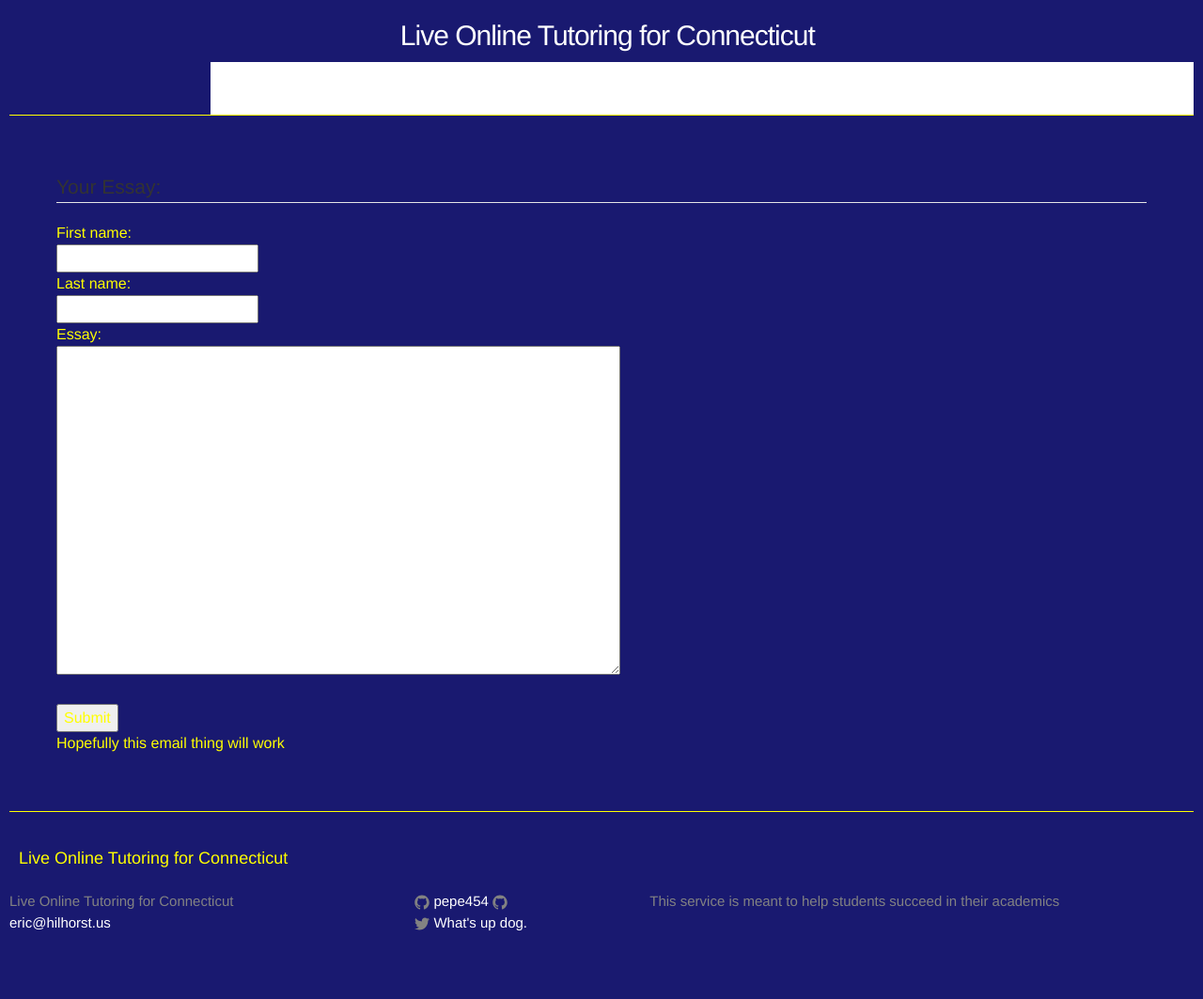
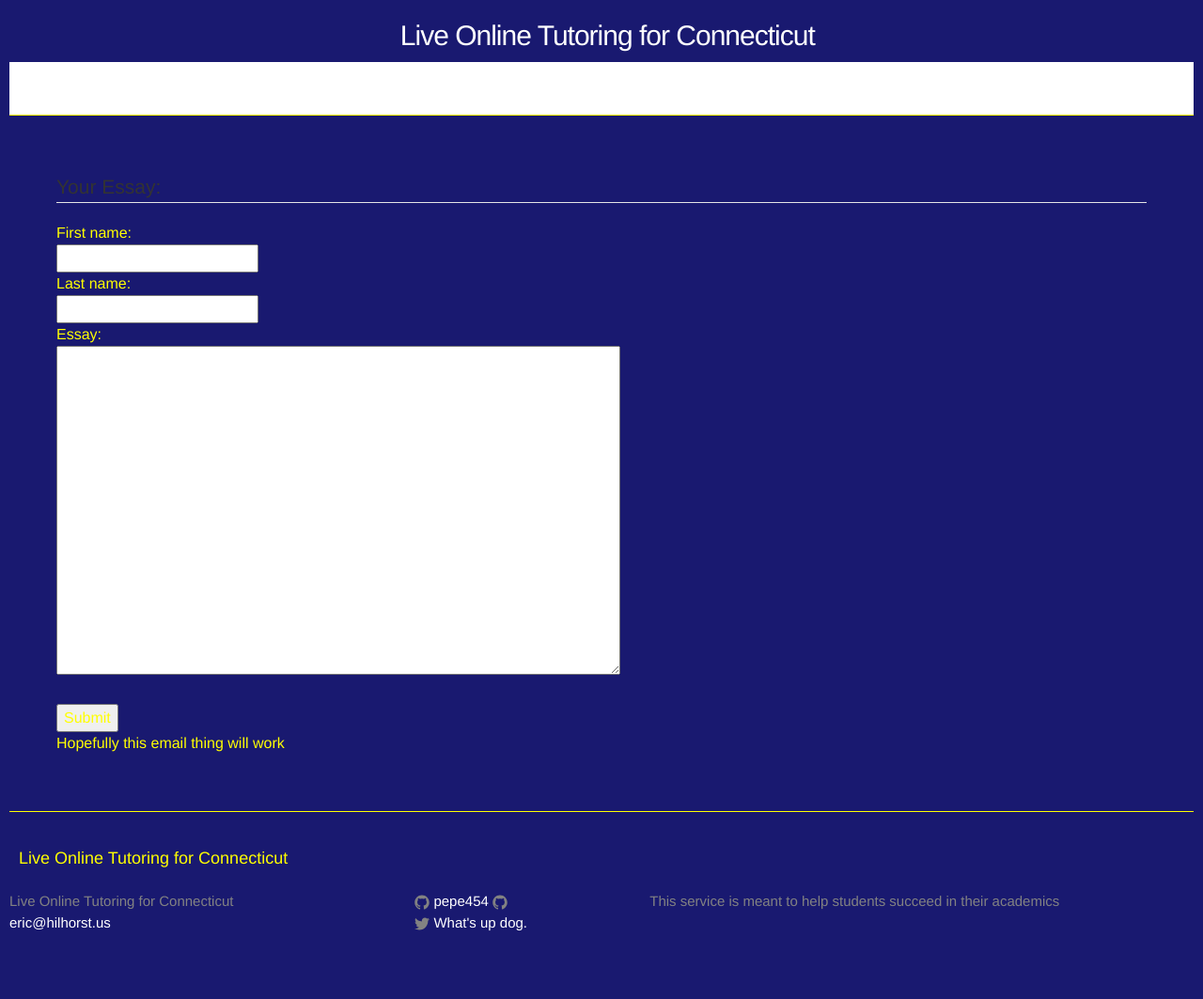
Before and after one commit to pepe454/pepe454.github.io, a Jekyll site: the page built from nav-bar/proofreading.md, in a window 1280 px wide. Shown: the whole page at 94% size. Built offline with Jekyll 4.4.1, drawn with Linux system fonts in a browser that asks for light colours.

Commit message:
Update _layout.scss

```diff
--- a/_sass/_layout.scss
+++ b/_sass/_layout.scss
@@ -28,7 +28,7 @@
 
 .site-nav {
     line-height: 56px;
-    margin-left: 17%;
+    margin-left: 0%;
     background-color: white;
 
     .menu-icon {
```
